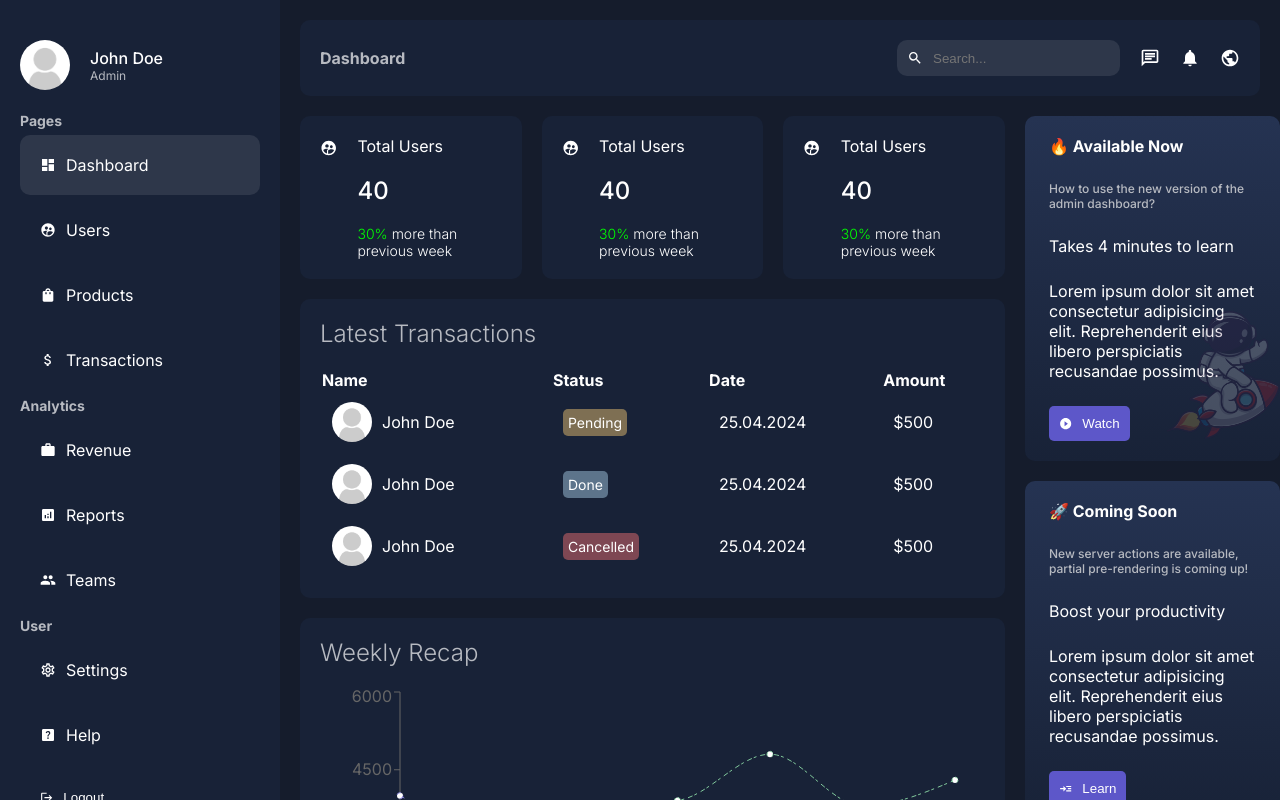
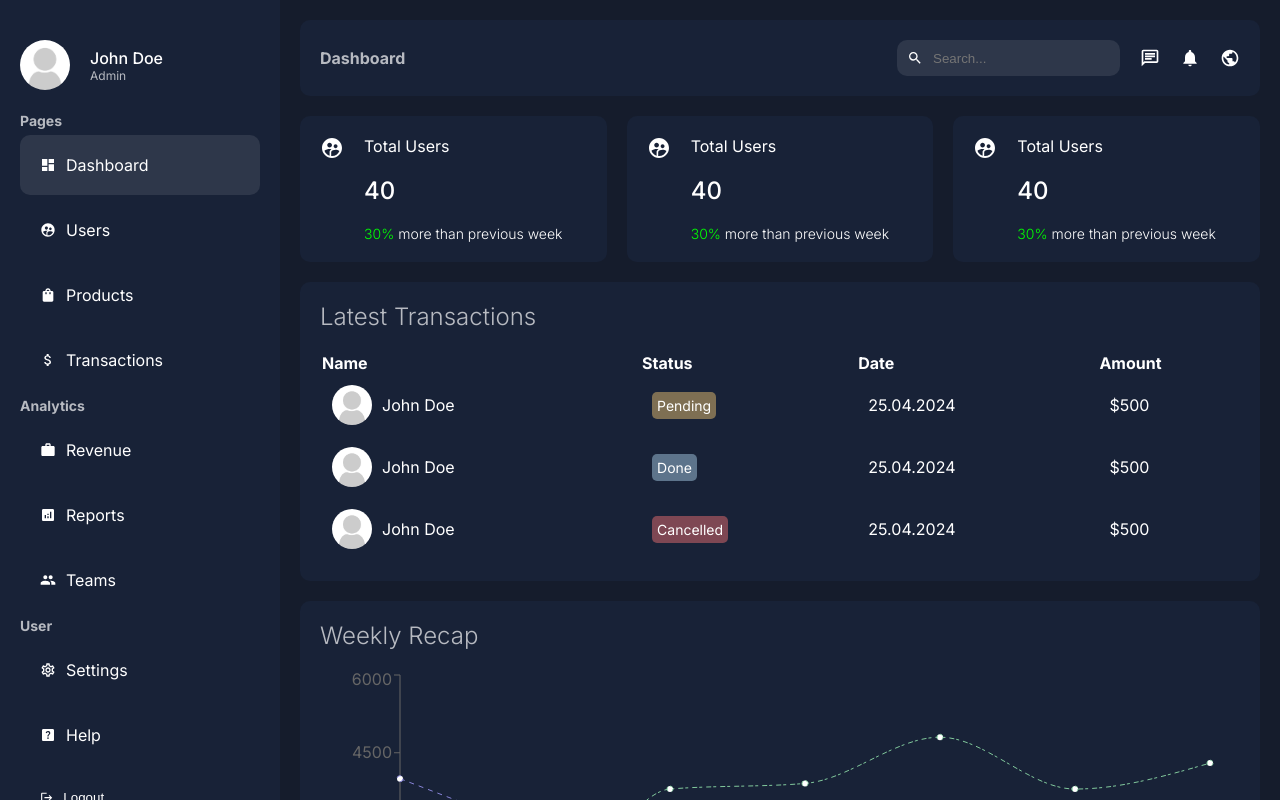
Before and after one commit to parth-develops/admin-dashboard, a Next.js app: page /dashboard in a window 1280 px wide. Shown: the top 800 px of the page. Built offline with nearby package versions, Linux system fonts and the light colour scheme.

Commit message:
Removed Rightbar

```diff
--- a/app/dashboard/page.jsx
+++ b/app/dashboard/page.jsx
@@ -1,6 +1,5 @@
 import styles from '../ui/dashboard/dashboard.module.scss';
 import Card from '../ui/dashboard/card/card'
-import Rightbar from '../ui/dashboard/rightbar/rightbar';
 import Transactions from '../ui/dashboard/transactions/transactions';
 import Chart from '../ui/dashboard/chart/chart';
 
@@ -16,7 +15,6 @@ export default function Dashboard() {
         <Transactions />
         <Chart />
       </div>
-      <aside><Rightbar /></aside>
     </main>
   )
 }
--- a/app/ui/dashboard/rightbar/rightbar.jsx
+++ /dev/null
@@ -1,49 +0,0 @@
-import { MdPlayCircleFilled, MdReadMore } from 'react-icons/md';
-import styles from './rightbar.module.scss';
-import Image from "next/image";
-
-export default function Rightbar() {
-  return (
-    <div className={styles.rightbar}>
-      <div className={styles.item}>
-        <div className={styles.bgRightbar}>
-          <Image src="/astronaut.png" alt='' fill className={styles.bgImg} />
-        </div>
-        <div className={styles.info}>
-          <span className={styles.notification}>🔥 Available Now</span>
-          <h3 className={styles.title}>
-            How to use the new version of the admin dashboard?
-          </h3>
-          <span className={styles.subtitle}>Takes 4 minutes to learn</span>
-          <p className={styles.desc}>
-            Lorem ipsum dolor sit amet consectetur adipisicing elit.
-            Reprehenderit eius libero perspiciatis recusandae possimus.
-          </p>
-          <button className={styles.button}>
-            <MdPlayCircleFilled />
-            Watch
-          </button>
-        </div>
-      </div>
-
-      <div className={styles.item}>
-        <div className={styles.info}>
-          <span className={styles.notification}>🚀 Coming Soon</span>
-          <h3 className={styles.title}>
-            New server actions are available, partial pre-rendering is coming
-            up!
-          </h3>
-          <span className={styles.subtitle}>Boost your productivity</span>
-          <p className={styles.desc}>
-            Lorem ipsum dolor sit amet consectetur adipisicing elit.
-            Reprehenderit eius libero perspiciatis recusandae possimus.
-          </p>
-          <button className={styles.button}>
-            <MdReadMore />
-            Learn
-          </button>
-        </div>
-      </div>
-    </div>
-  )
-}
--- a/app/ui/dashboard/rightbar/rightbar.module.scss
+++ /dev/null
@@ -1,52 +0,0 @@
-.rightbar {
-    position: fixed;
-}
-
-.item {
-    position: relative;
-    background: linear-gradient(to top, #182237, #253352);
-    padding: 20px 24px;
-    border-radius: 10px;
-    margin-bottom: 20px;
-}
-
-.bgRightbar {
-    position: absolute;
-    bottom: 0;
-    right: 0;
-    width: 50%;
-    height: 50%;
-}
-
-.bgImg {
-    object-fit: contain;
-    opacity: 0.2;
-}
-
-.info {
-    display: flex;
-    flex-direction: column;
-    gap: 25px;
-}
-
-.notification {
-    font-weight: bold;
-}
-
-.title {
-    font-weight: 500;
-    font-size: 12px;
-    color: var(--textSoft);
-}
-
-.button {
-    padding: 10px;
-    display: flex;
-    align-items: center;
-    gap: 10px;
-    background-color: #5d57c9;
-    color: #FFFFFF;
-    border: none;
-    border-radius: 5px;
-    width: max-content;
-}
```
